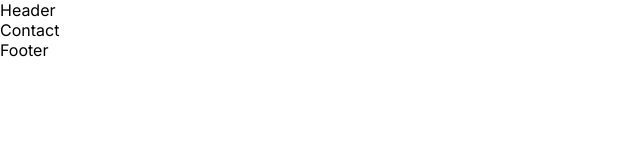
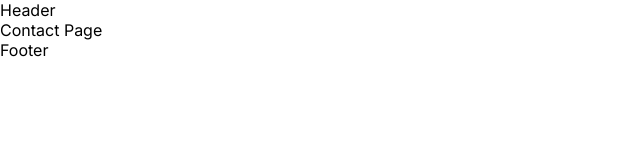
Before and after one commit to gabriellemia/birmingham-biz, a Next.js app: page /contact in a window 1280 px wide. Shown: the top 160 px of the page, without its empty margins (0-640 px from the left). Built offline with nearby package versions, Linux system fonts and the light colour scheme.

Commit message:
Initial push for the Contact page branch

```diff
--- a/src/app/contact/page.jsx
+++ b/src/app/contact/page.jsx
@@ -2,6 +2,6 @@ import './page.module.css'
 
 export default function Contact() {
   return (
-    <h1>Contact</h1>
+    <h1>Contact Page</h1>
   )
 }
```
